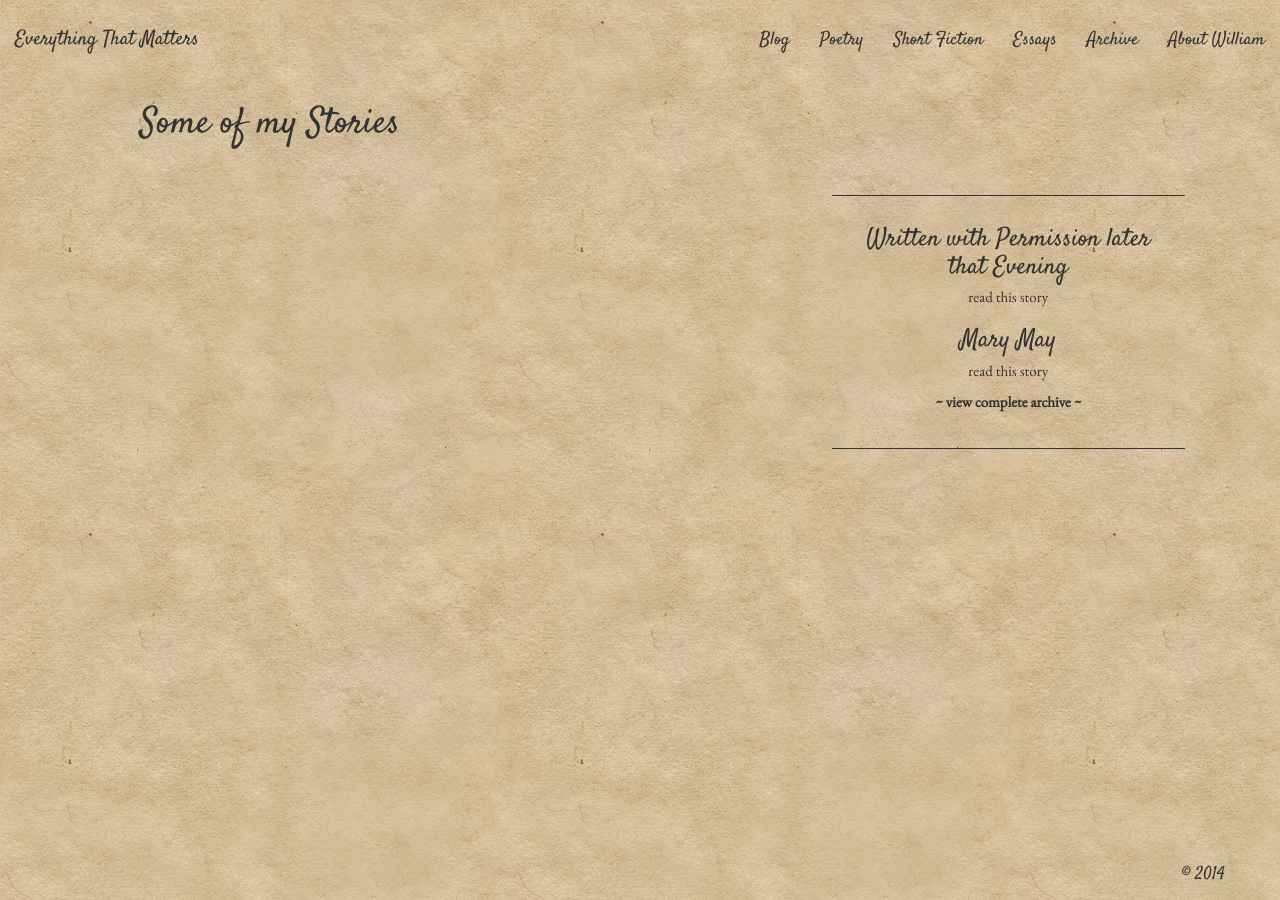
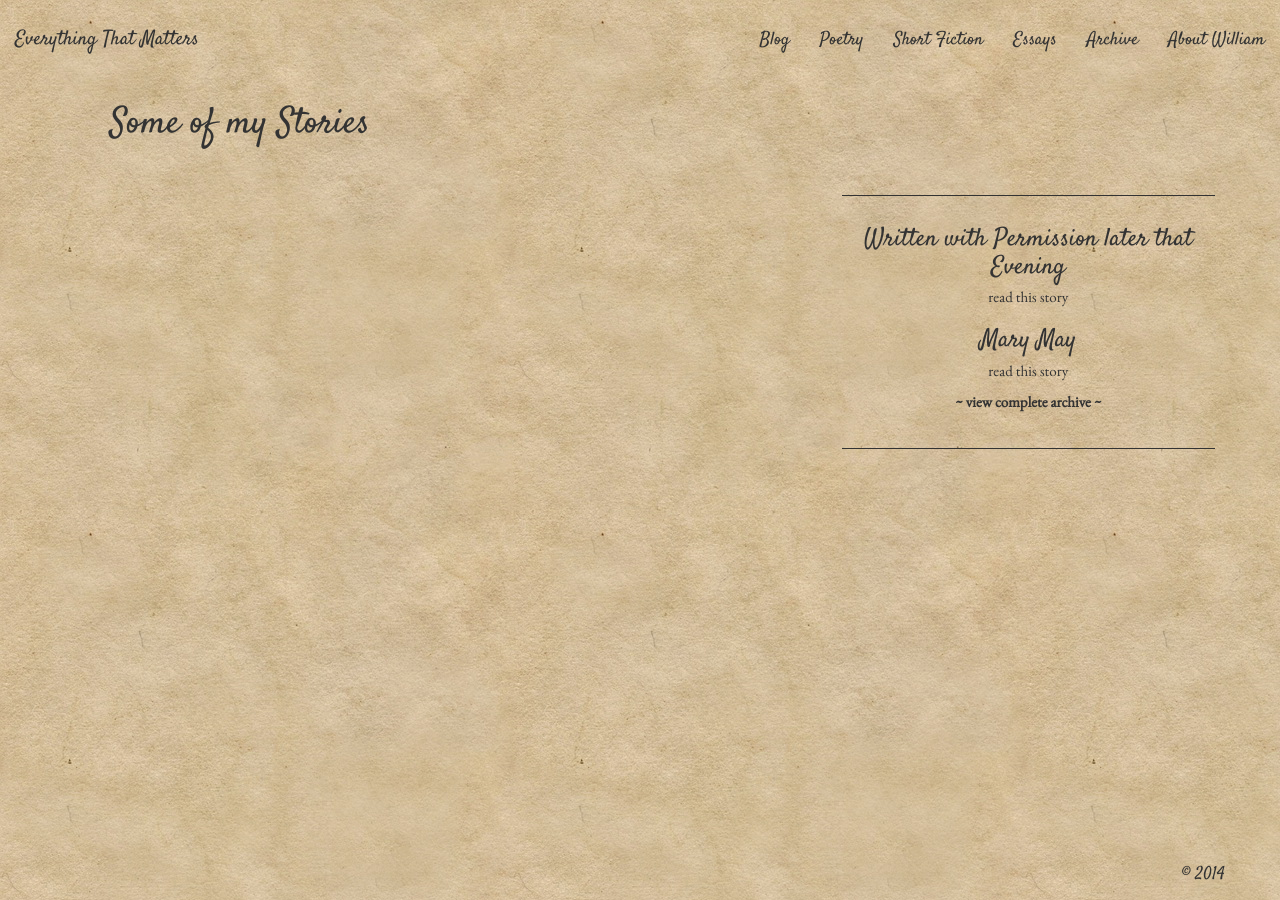
Before and after one commit to jessejohnson/wsgeorge, a Jekyll site: the page built from story.html, in a window 1280 px wide. Built offline with Jekyll 4.4.1, drawn with Linux system fonts in a browser that asks for light colours; nearby versions of some CDN libraries; comment, search, counter and statistics services are not loaded.

Commit message:
reduce padding on content container to aid reading on small devices

```diff
--- a/css/wsgeorge.css
+++ b/css/wsgeorge.css
@@ -114,9 +114,10 @@ body{
 
 /*LAYOUT RULES*/
 
+
 .content-container{
-	padding-left: 40px;
-	padding-right: 40px;
+	padding-left: 10px;
+	padding-right: 10px;
 }
 
 .content-title{
```
